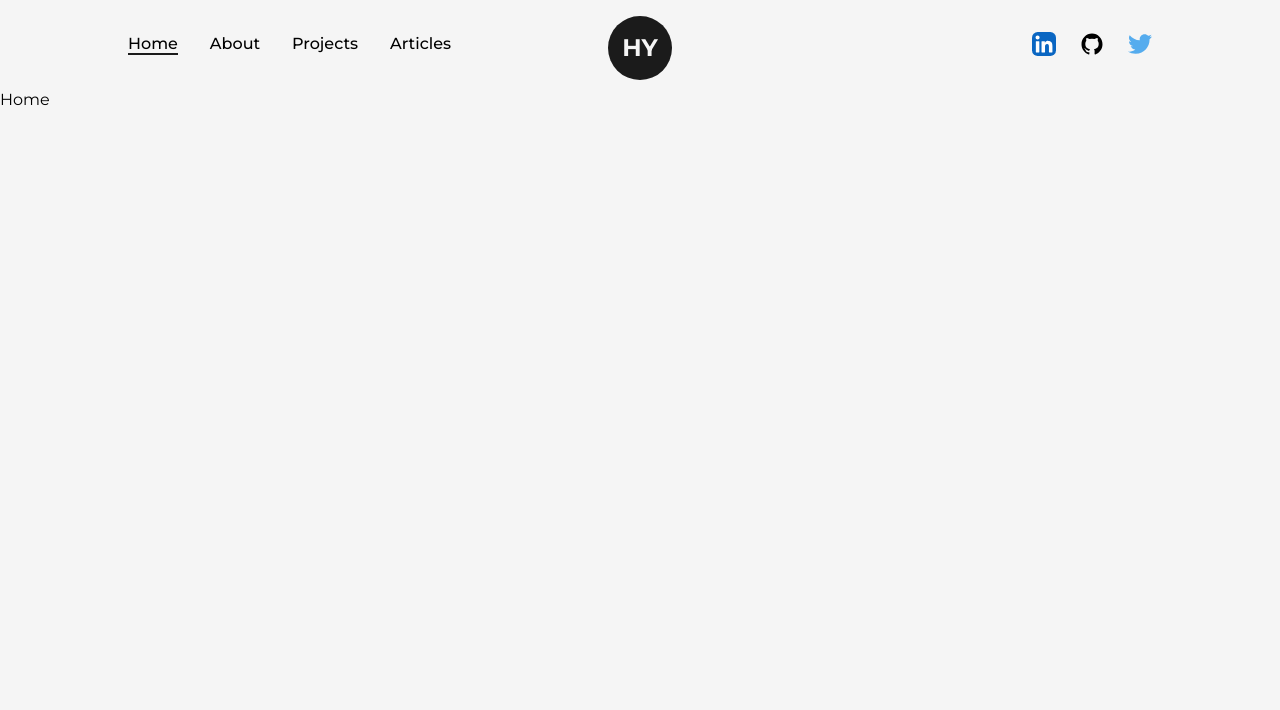
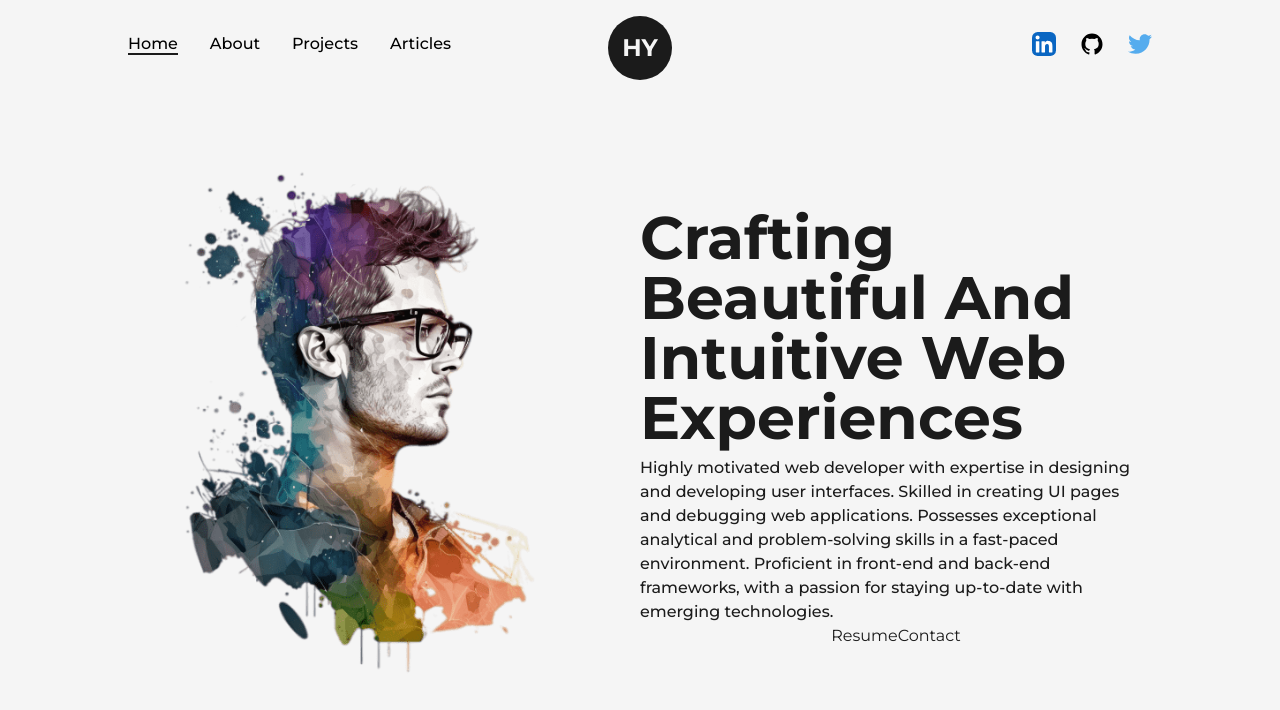
Before and after one commit to flashcabaja64/react-tailwind-nextjs-portfolio, a Next.js app: page / in a window 1280 px wide. Shown: the top 710 px of the page. Built offline with nearby package versions, Linux system fonts and the light colour scheme.

Commit message:
more links and content

```diff
--- a/package.json
+++ b/package.json
@@ -1,5 +1,5 @@
 {
-  "name": "developer-portfolio-starter",
+  "name": "next-js-tailwind-portfolio",
   "version": "0.1.0",
   "private": true,
   "scripts": {
--- /dev/null
+++ b/src/components/AnimatedText.js
@@ -0,0 +1,50 @@
+import React from 'react';
+import { motion } from 'framer-motion';
+
+const quote = {
+  initial: {
+    opacity: 1,
+  },
+  animate: {
+    opacity: 1,
+    transition: {
+      delay: 0.5,
+      staggerChildren: 0.08
+    }
+  }
+}
+
+const singleWord = {
+  initial: {
+    opacity: 0,
+    y: 50,
+  },
+  animate: {
+    opacity: 1,
+    y: 0,
+    transition: {
+      duration: 1
+    }
+  }
+}
+
+const AnimatedText = ({ text, className="" }) => {
+  return (
+    <div className={`w-full mx-auto py-2 flex items-center justify-center text-center overflow-hidden ${className}`}>
+      <motion.h1
+        variants={quote}
+        initial="initial"
+        animate="animate"
+        className={`inline-block w-full text-dark font-bold capitalize text-8xl ${className}`}
+      >
+        {text.split(" ").map((word, idx) => (
+          <motion.span variants={singleWord} key={`${word-idx}`} className='inline-block'>
+            {word}&nbsp;
+          </motion.span>
+        ))}
+      </motion.h1>
+    </div>
+  )
+}
+
+export default AnimatedText;
--- /dev/null
+++ b/src/components/Layout.js
@@ -0,0 +1,11 @@
+import React from 'react';
+
+const Layout = ({ children, className="" }) => {
+  return (
+    <section className={`w-full h-full inline-block z-0 bg-light p-32 ${className}`}>
+      {children}
+    </section>
+  )
+}
+
+export default Layout;
--- a/src/pages/index.js
+++ b/src/pages/index.js
@@ -1,4 +1,9 @@
-import Head from 'next/head'
+import Head from 'next/head';
+import Layout from '../components/Layout';
+import Image from 'next/image';
+import devPic from '../../public/images/profile/developer-pic-1.png'
+import AnimatedText from '@/components/AnimatedText';
+import Link from 'next/link'
 
 export default function Home() {
   return (
@@ -7,8 +12,26 @@ export default function Home() {
         <title>Create Next App</title>
         <meta name="description" content="Generated by create next app" />
       </Head>
-      <main className=''>
-        Home
+      <main className='flex items-center text-dark w-full min-h-screen'>
+        <Layout className='pt-0'>
+          <div className='flex items-center justify-between w-full'>
+            <div className='w-1/2'>
+              <Image src={devPic} alt="Developer Image" className='w-full h-auto'/>
+            </div>
+            <div className='w-1/2 flex flex-col items-center self-center'>
+              <AnimatedText text="Crafting Beautiful and Intuitive Web Experiences" className='!text-6xl !text-left'/>
+              <p className='my4 text-base font-medium'>
+                Highly motivated web developer with expertise in designing and developing user interfaces. Skilled in creating UI pages and debugging web applications. Possesses exceptional analytical and problem-solving skills in a fast-paced environment. Proficient in front-end and back-end frameworks, with a passion for staying up-to-date with emerging technologies.
+              </p>
+              <div>
+                <Link href="https://sapphire-celinda-59.tiiny.site/" target={"_blank"}>
+                  Resume
+                </Link>
+                <Link href="mailto:hubertyang88@yahoo.com" target={"_blank"}>Contact</Link>
+              </div>
+            </div>
+          </div>
+        </Layout>
       </main>
     </>
   )
```
Also changed, not shown: 1 other file (tests, documents, lock files or other folders).
